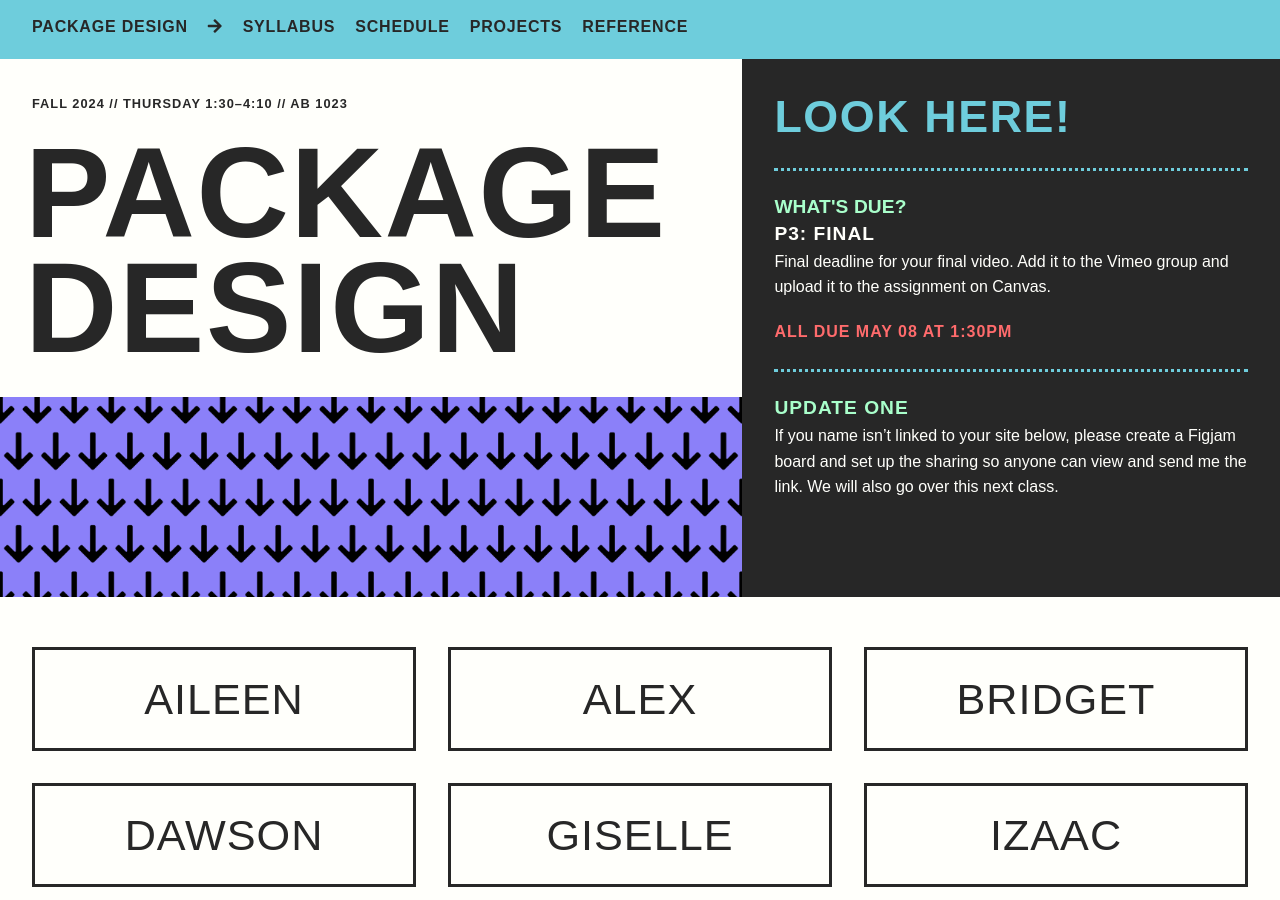
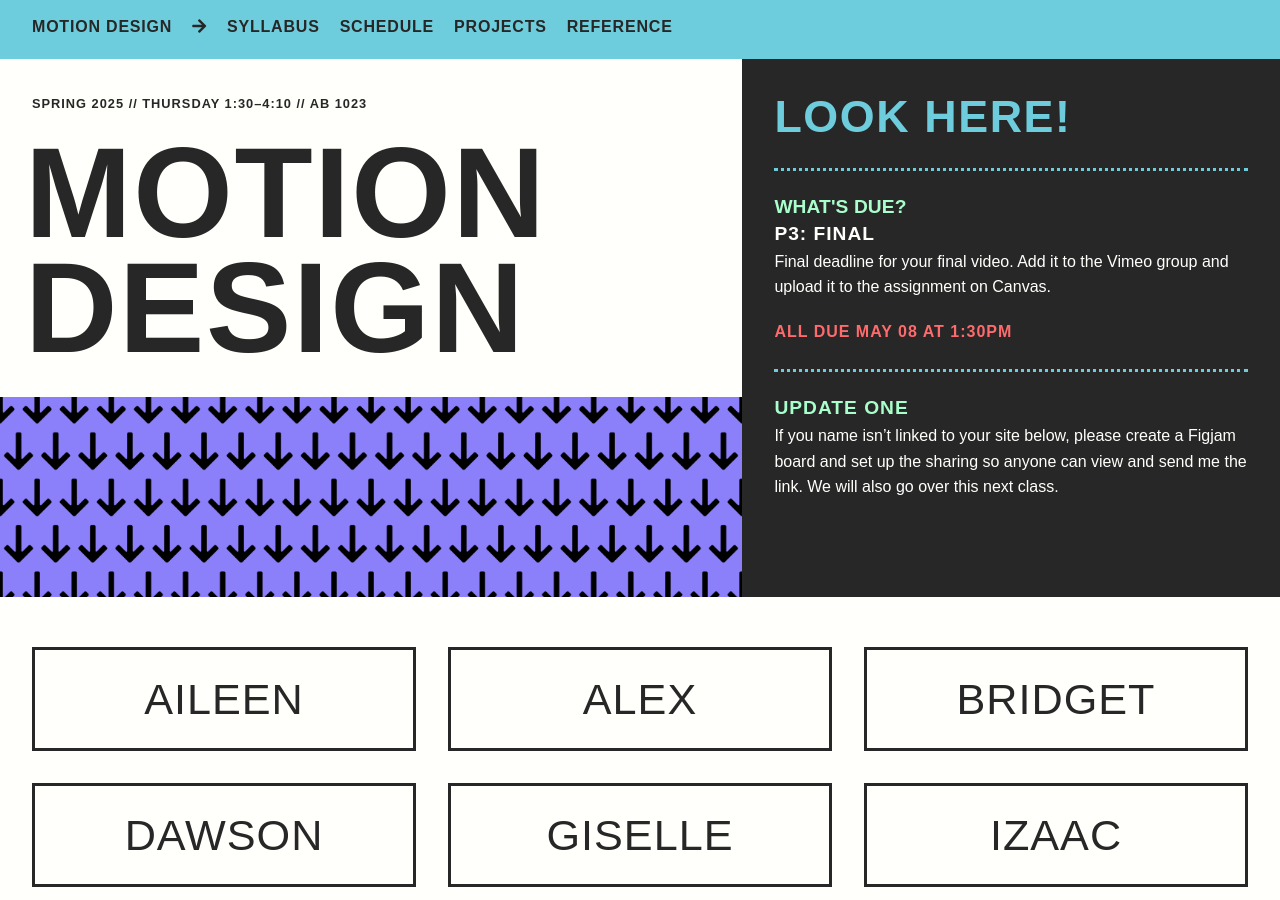
Before and after one commit to gmu-gd/motion25-spring, a Jekyll site: the page built from index.html, in a window 1280 px wide and 900 px high. Built offline with Jekyll 4.4.1, drawn with Linux system fonts in a browser that asks for light colours; some web fonts are replaced.

Commit message:
class change

```diff
--- a/_includes/navigation.html
+++ b/_includes/navigation.html
@@ -1,6 +1,6 @@
 <nav>
   <ul>
-    <li><a class="main-link" href="{{ "/" | relative_url}}" />Package Design</a></li>
+    <li><a class="main-link" href="{{ "/" | relative_url}}" />Motion Design</a></li>
     <li><i class="fas fa-arrow-right"></i></li>
     <li class="mobile-nav"><a>menu</a></li>
     <div id="menu" class="mobile-hide">
--- a/index.html
+++ b/index.html
@@ -1,13 +1,13 @@
 ---
-title: AVT417 – Package Design
+title: AVT411 – Motion Design
 layout: default
 ---
 
 {% include header.html %}
 <div id="top-content">
   <div class="page-info">
-    <small>Fall 2024 // Thursday 1:30&ndash;4:10 // AB 1023</small>
-    <h1><a href="{{ '/' | relative_url}}" />Package Design</a></h1>
+    <small>Spring 2025 // Thursday 1:30&ndash;4:10 // AB 1023</small>
+    <h1><a href="{{ '/' | relative_url}}" />Motion Design</a></h1>
   </div>
   <div class="due-box">
     {% include update-box.html %}
```
